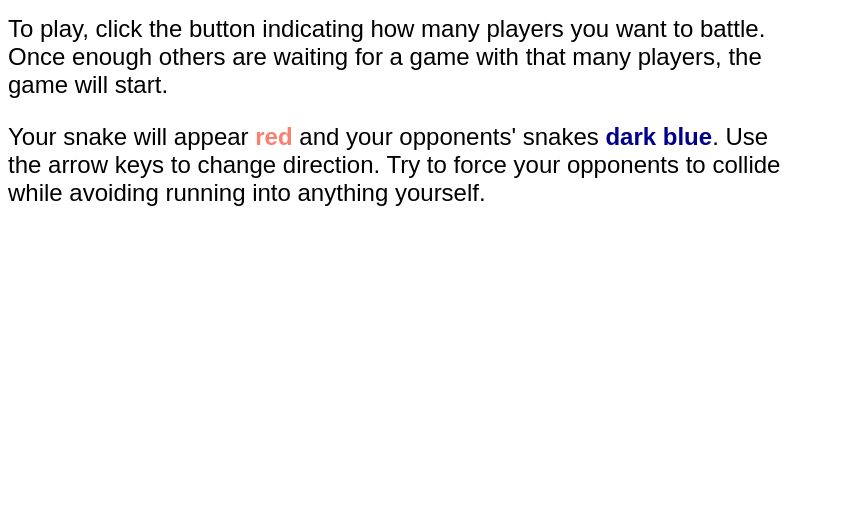
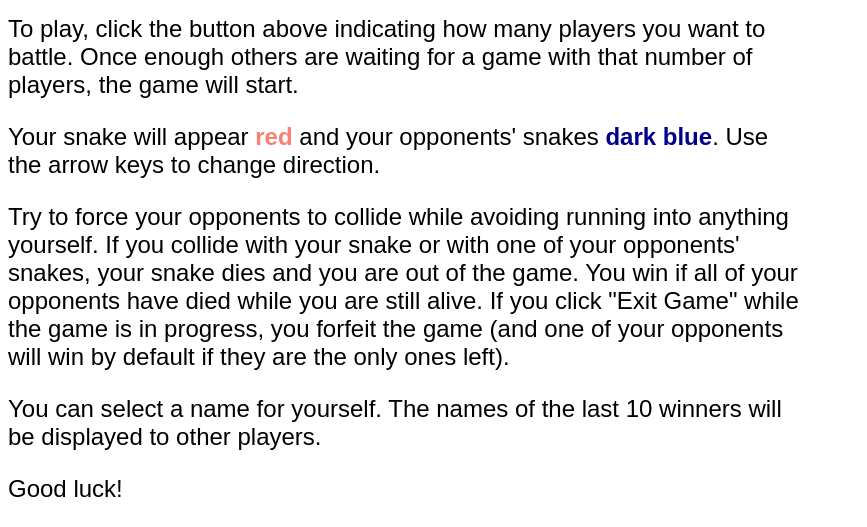
Before and after one commit to saturn597/multisnake, a plain HTML site: page index.html in a window 1280 px wide. Shown: the part 744-1271 px from the top of the page, without its empty margins (0-867 px from the left). Before the commit the page ends 975 px from the top, so only its background shows below. Drawn offline with nearby package versions, Linux system fonts and the light colour scheme.

Commit message:
Updates to the game description in index.html
Also, jquery is now served from a CDN.

```diff
--- a/index.html
+++ b/index.html
@@ -3,8 +3,8 @@
   <head>
     <link rel="stylesheet" type="text/css" href="game.css">
     <meta charset="UTF-8">
-    <title>Websockets</title>
-    <script type="text/javascript" src="jquery.js"></script>
+    <title>Multiplayer Snake</title>
+    <script type="text/javascript" src="//code.jquery.com/jquery-1.11.3.min.js"></script>
     <script type="text/javascript" src="game.js"></script>
     <script type="text/javascript" src="client.js"></script>
   </head>
@@ -16,8 +16,8 @@
       <p><a href = "javascript:connect()">Try again?</a></p>
     </div>
     <div id = "gameMessagesContainer"><div id = "gameMessages"></div></div>
-    <div id = "nameArea">Name: <input type = "text" id = "playerName"></input></div>
+    <div id = "nameArea">Name: <input type = "text" id = "playerName"><div>
     <label>Recent winners:</label><ul id = "recentWinners"></ul>
-    <div id = "description"><h2>Snake game</h2><p>To play, click the button indicating how many players you want to battle. Once enough others are waiting for a game with that many players, the game will start.</p><p>Your snake will appear <span class = "playerColor">red</span> and your opponents' snakes <span class = "opponentColor">dark blue</span>. Use the arrow keys to change direction. Try to force your opponents to collide while avoiding running into anything yourself.</p></div>
+    <div id = "description"><h2>Multiplayer Snake</h2><p>To play, click the button above indicating how many players you want to battle. Once enough others are waiting for a game with that number of players, the game will start.</p><p>Your snake will appear <span class = "playerColor">red</span> and your opponents' snakes <span class = "opponentColor">dark blue</span>. Use the arrow keys to change direction. <p>Try to force your opponents to collide while avoiding running into anything yourself. If you collide with your snake or with one of your opponents' snakes, your snake dies and you are out of the game. You win if all of your opponents have died while you are still alive. If you click "Exit Game" while the game is in progress, you forfeit the game (and one of your opponents will win by default if they are the only ones left).</p><p>You can select a name for yourself. The names of the last 10 winners will be displayed to other players.</p><p>Good luck!</p></div>
   </body>
 </html>
```
